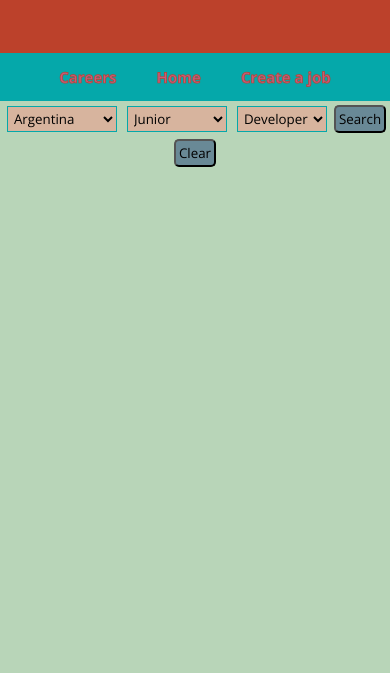
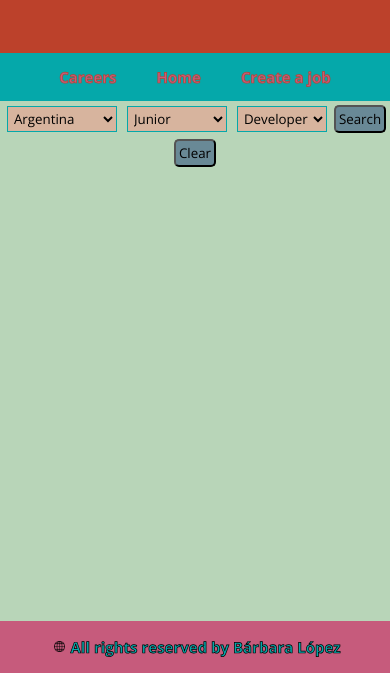
Before and after one commit to barbaraglopez/Job-posting-site-with-search-filter-edit-and-delete, a plain HTML site: page index.html in a window 390 px wide. Shown: the part 171-844 px from the top of the page. Drawn offline with nearby package versions, Linux system fonts and the light colour scheme; a web font is replaced by a local one.

Commit message:
estilos en el footer

```diff
--- a/index.html
+++ b/index.html
@@ -49,5 +49,9 @@
                 <button class="form__btn">Clear</button>
             </form>
         </div>
+        <footer class="footer">
+            <img src="./img/world.png" alt="mundo">
+            All rights reserved by Bárbara López
+        </footer>
     </body>
 </html>
--- a/sass/layout/_footer.scss
+++ b/sass/layout/_footer.scss
@@ -0,0 +1,39 @@
+.footer{
+    @include center($direction:row, $alingment:center, $justify:center);
+    position: absolute;
+    bottom: 0;
+    background-color: $pink;
+    width: 100vw;
+    height: 3.5em;
+    color: $backgroundColor;
+    font-weight: bold;
+    font-size: 17px;
+    -webkit-text-stroke: 0.7px black;
+
+    img{
+        height: 1.5rem;
+        background-color:$pink;
+        margin: 5px;
+    }
+
+}
+
+@media only screen and (max-width: 590px) {
+    .footer{
+        font-size: 15px;
+
+        img{
+            height: 0.7rem;
+        }
+    }
+}
+
+@media only screen and (max-width: 315px) {
+    .footer{
+        font-size: 8px;
+
+        img{
+            height: 0.7rem;
+        }
+    }
+}
--- a/sass/layout/_forms.scss
+++ b/sass/layout/_forms.scss
@@ -43,7 +43,7 @@
         }
     }
 
-    @media only screen and (max-width: 540px) {
+    @media only screen and (max-width: 590px) {
         .form{
             margin: 0px;
 
```
Also changed, not shown: css/styles.css, 1 other file.
